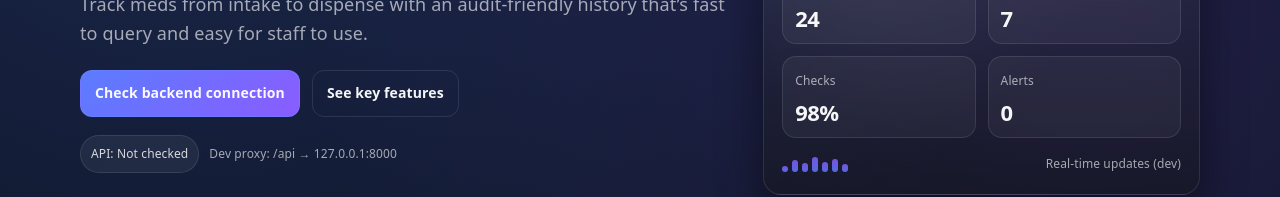
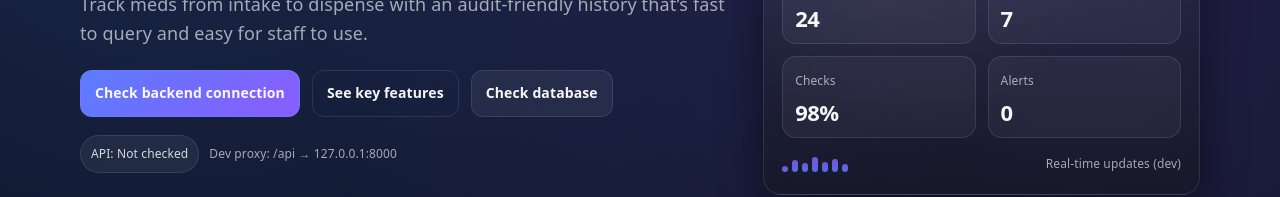
Before and after one commit to ParamPatel14/MedLedger-AI, a React (Vite) app in the folder client/: page / in a window 1280 px wide. Shown: the part 257-454 px from the top of the page. Built offline with nearby package versions, Linux system fonts and the light colour scheme.

Commit message:
Frontend Databse Check

```diff
--- a/client/src/App.jsx
+++ b/client/src/App.jsx
@@ -22,6 +22,25 @@ function App() {
       setApiState('ok')
     } catch {
       setApiMessage('Error contacting backend')
+      setApiState('error')
+    }
+  }
+
+  const checkDb = async () => {
+    setApiState('loading')
+    setApiMessage('')
+    try {
+      const res = await fetch('/api/db/health')
+      const data = await res.json()
+      if (data?.ok) {
+        setApiMessage('Database connection OK')
+        setApiState('ok')
+      } else {
+        setApiMessage(data?.error || data?.detail || 'Database check failed')
+        setApiState('error')
+      }
+    } catch {
+      setApiMessage('Error contacting database')
       setApiState('error')
     }
   }
@@ -68,6 +87,9 @@ function App() {
               <a className="btn btnGhost" href="#features">
                 See key features
               </a>
+              <button className="btn btnSecondary" onClick={checkDb}>
+                Check database
+              </button>
             </div>
 
             <div className="heroMeta">
```
